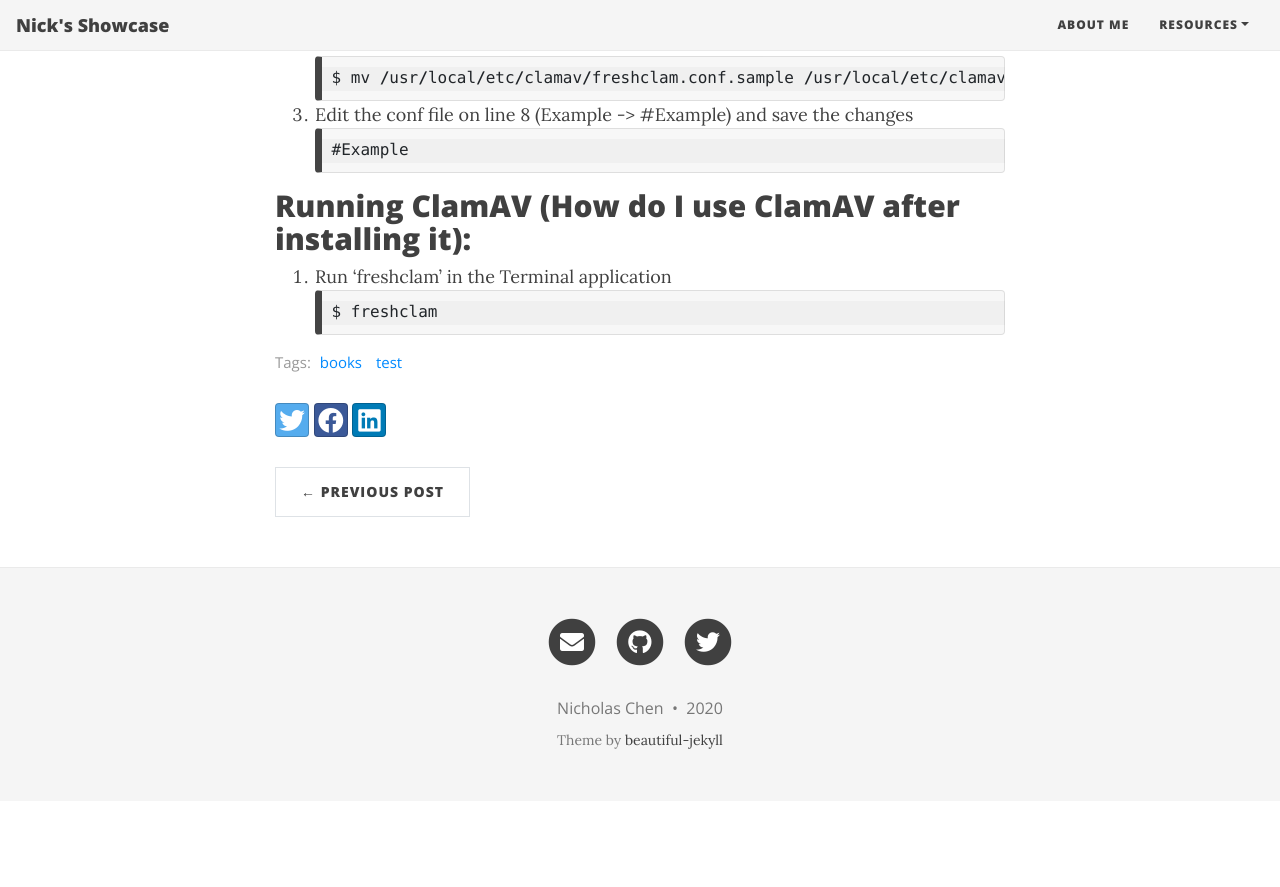
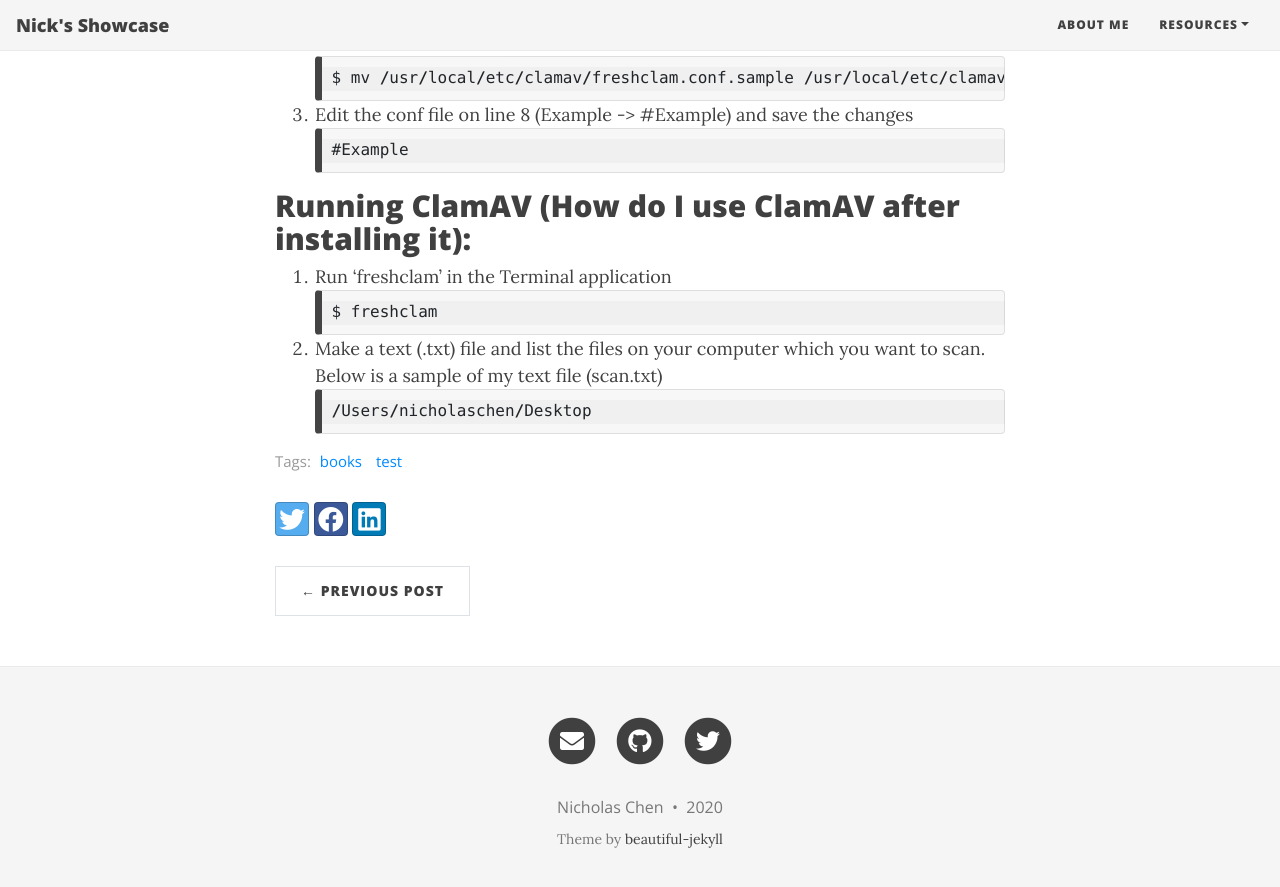
Before and after one commit to porcupinenick/porcupinenick.github.io, a Jekyll site: the page built from _posts/2020-08-24-clamav-post.md, in a window 1280 px wide and 900 px high, scrolled down 935 px. Shown: the top 887 px of the window. Built offline with Jekyll 4.4.1, drawn with Linux system fonts in a browser that asks for light colours; nearby versions of some CDN libraries; before the commit the page ends 1736 px from its top, so only the background shows below that.

Commit message:
scan file
scan file

````diff
--- a/_posts/2020-08-24-clamav-post.md
+++ b/_posts/2020-08-24-clamav-post.md
@@ -34,3 +34,9 @@ $ mv /usr/local/etc/clamav/freshclam.conf.sample /usr/local/etc/clamav/freshclam
 ```javascript
 $ freshclam
 ```
+
+
+2. Make a text (.txt) file and list the files on your computer which you want to scan. Below is a sample of my text file (scan.txt)
+```javascript
+/Users/nicholaschen/Desktop
+```
````
